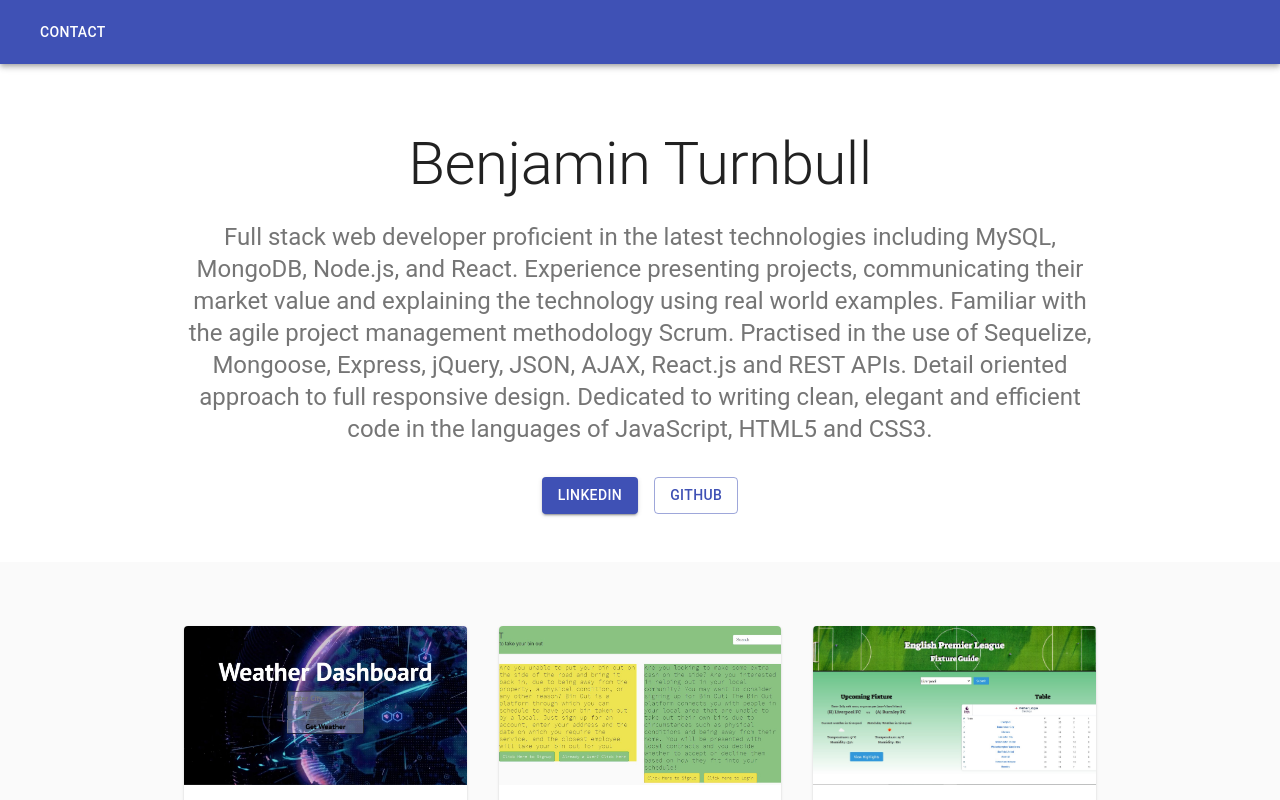
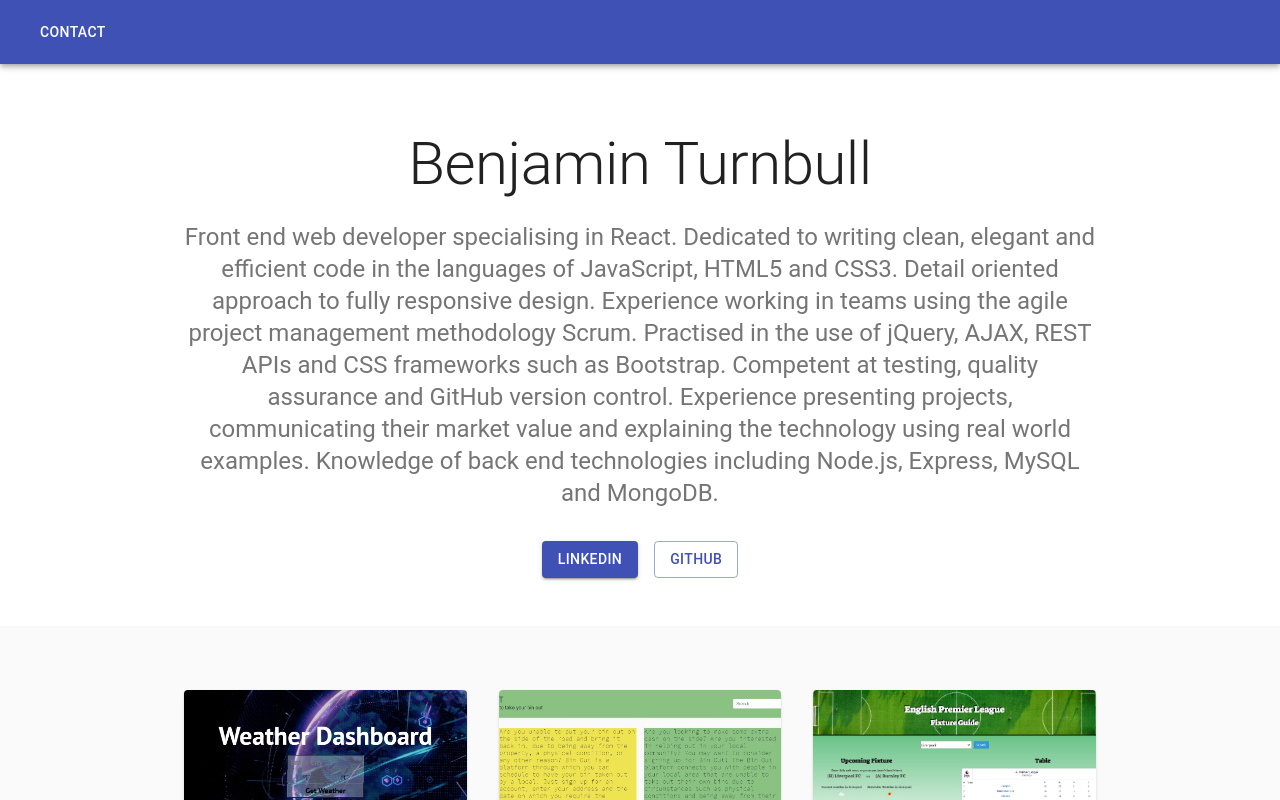
Before and after one commit to benorule/react-portfolio, a React (Create React App) app: page / in a window 1280 px wide. Shown: the top 800 px of the page. Built offline with nearby package versions, Linux system fonts and the light colour scheme.

Commit message:
edited brand statement

```diff
--- a/src/App.js
+++ b/src/App.js
@@ -68,7 +68,7 @@ export default function Album() {
               Benjamin Turnbull
             </Typography>
             <Typography variant="h5" align="center" color="textSecondary" paragraph>
-              Full stack web developer proficient in the latest technologies including MySQL, MongoDB, Node.js, and React. Experience presenting projects, communicating their market value and explaining the technology using real world examples. Familiar with the agile project management methodology Scrum. Practised in the use of Sequelize, Mongoose, Express, jQuery, JSON, AJAX, React.js and REST APIs. Detail oriented approach to full responsive design. Dedicated to writing clean, elegant and efficient code in the languages of JavaScript, HTML5 and CSS3.
+            Front end web developer specialising in React. Dedicated to writing clean, elegant and efficient code in the languages of JavaScript, HTML5 and CSS3. Detail oriented approach to fully responsive design. Experience working in teams using the agile project management methodology Scrum. Practised in the use of jQuery, AJAX, REST APIs and CSS frameworks such as Bootstrap. Competent at testing, quality assurance and GitHub version control. Experience presenting projects, communicating their market value and explaining the technology using real world examples. Knowledge of back end technologies including Node.js, Express, MySQL and MongoDB.
             </Typography>
             <div className={classes.heroButtons}>
               <Grid container spacing={2} justify="center">
```
